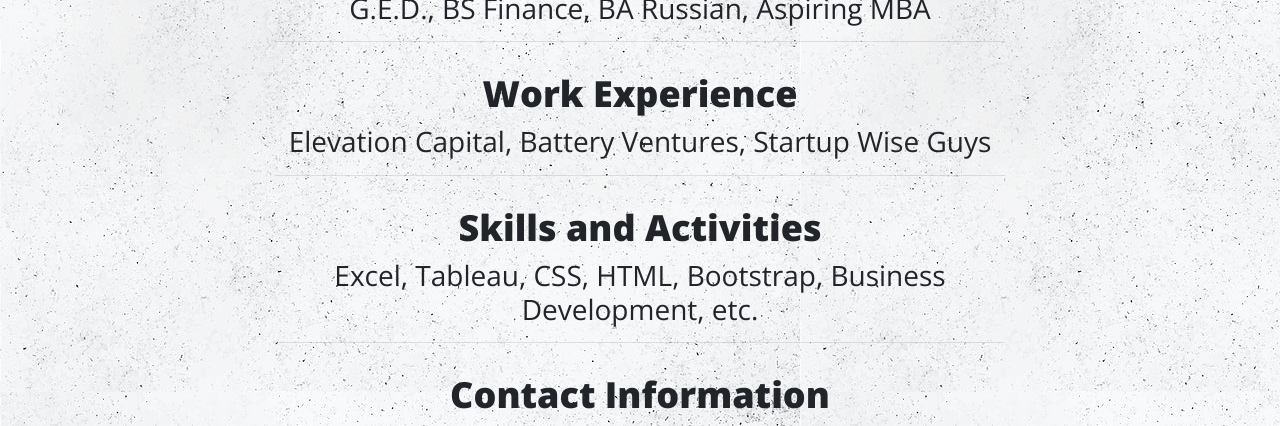
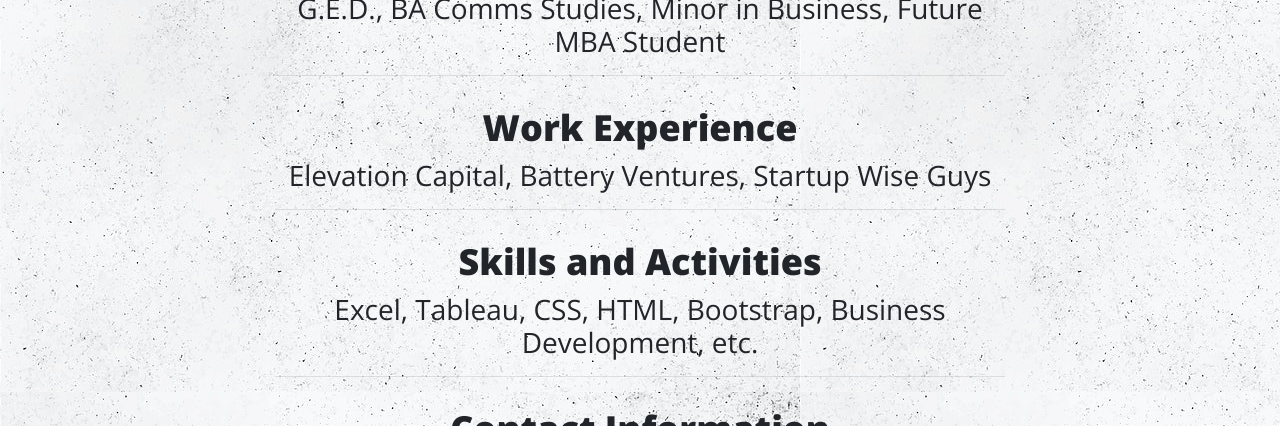
Before and after one commit to elijahturner11/MyProject, a website: page index.html in a window 1280 px wide. Shown: the part 674-1100 px from the top of the page. Drawn offline with nearby package versions, Linux system fonts and the light colour scheme.

Commit message:
Add files via upload

```diff
--- a/index.html
+++ b/index.html
@@ -86,7 +86,7 @@
                 Education
               </h2>
               <h3 class="post-subtitle">
-                G.E.D., BS Finance, BA Russian, Aspiring MBA
+                G.E.D., BA Comms Studies, Minor in Business, Future MBA Student
               </h3>
             </a>
             <!--<p class="post-meta">Posted by
```
